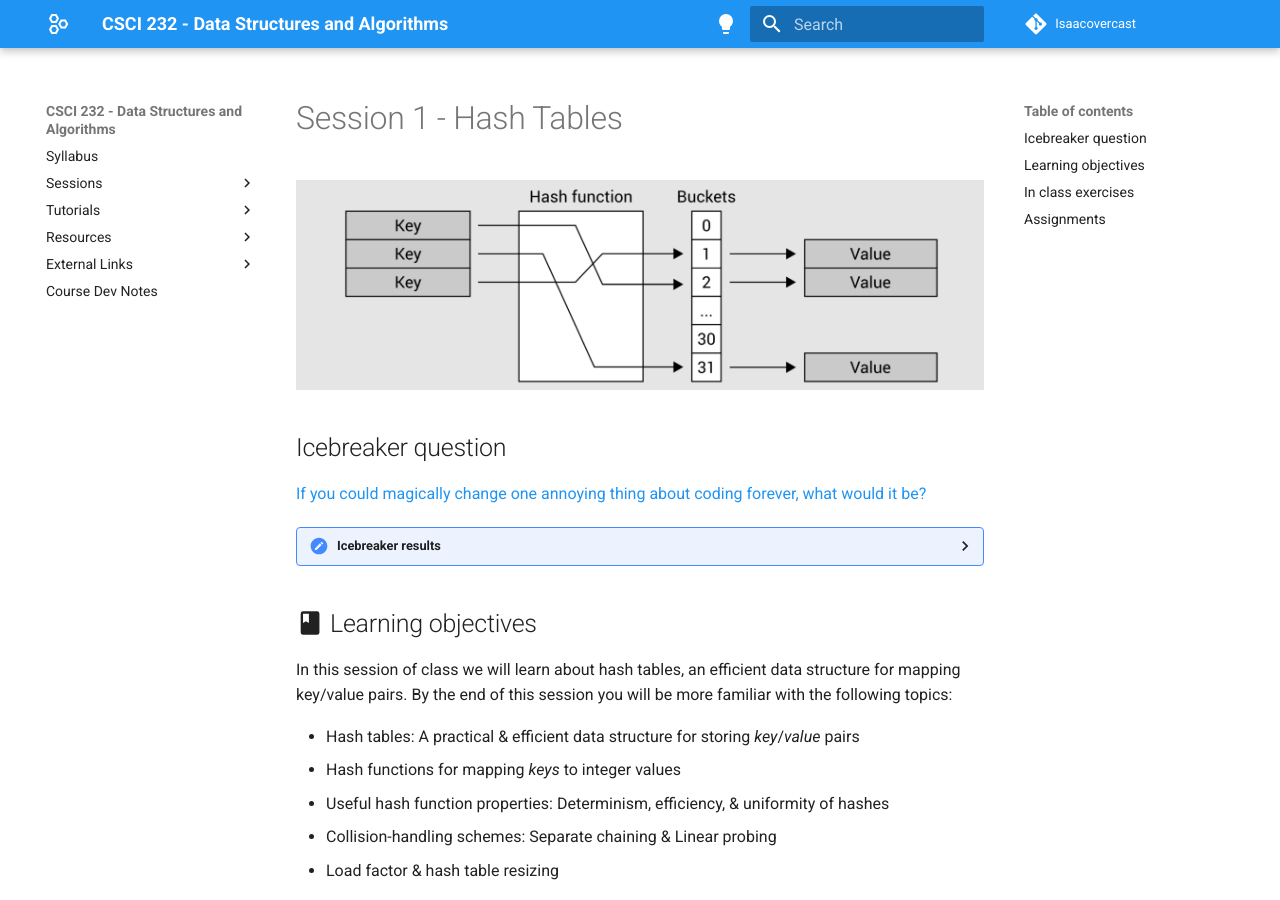
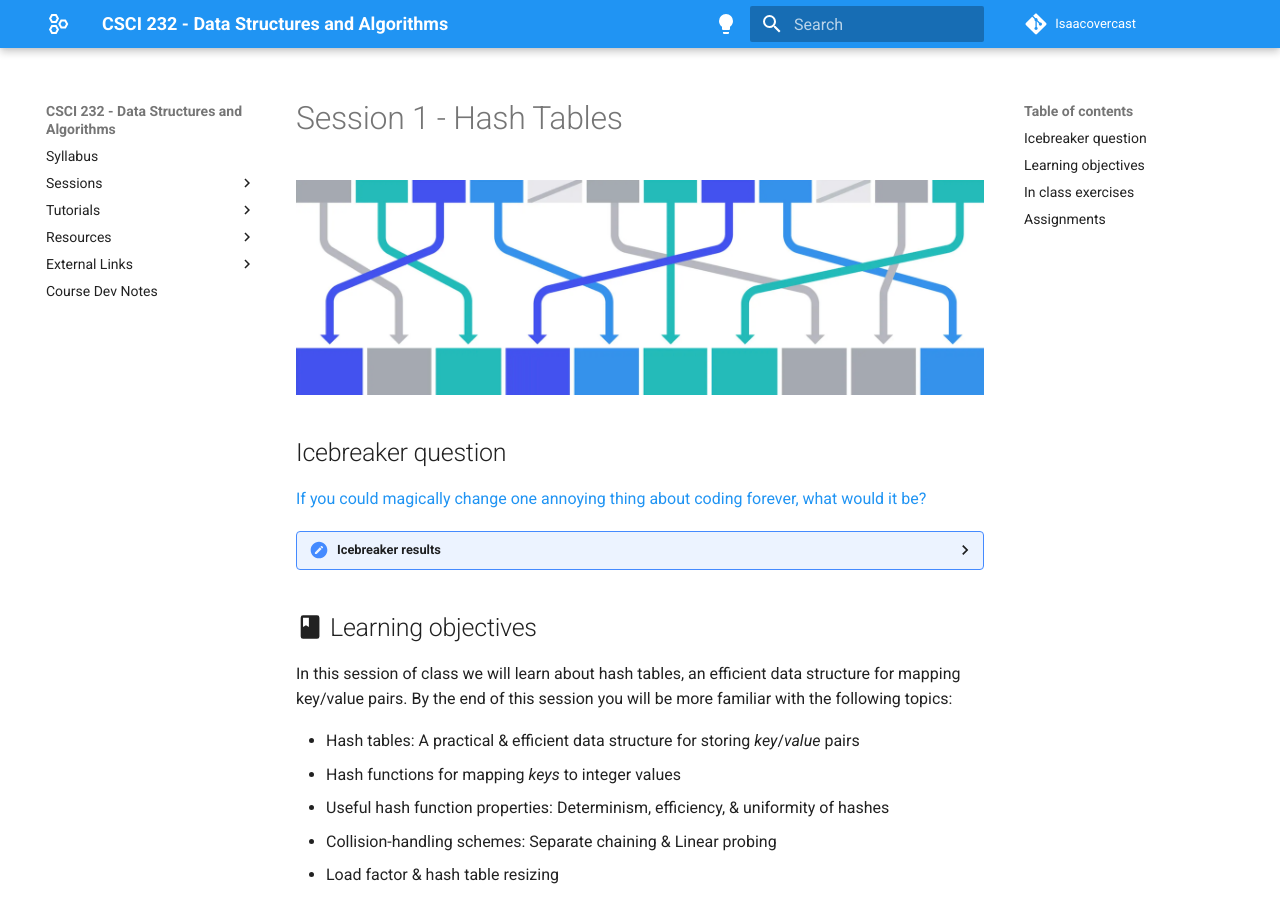
Before and after one commit to isaacovercast/CSCI232, an MkDocs documentation site: the page built from docs/sessions/session-1.md, in a window 1280 px wide and 900 px high. Built offline with MkDocs 1.6.1 and Material for MkDocs 9.7.7, drawn with Linux system fonts in a browser that asks for light colours; nearby versions of some CDN libraries; emoji names are drawn with the system emoji font; a style sheet for code colours, icons or effects is not loaded.

Commit message:
change session-1 banners

```diff
--- a/docs/sessions/session-1.md
+++ b/docs/sessions/session-1.md
@@ -5,10 +5,16 @@
 day: Mo
 ---
 
+
 <figure markdown="span">
-  ![hackers-1](../assets/images/HashTableDiagram.png)
+  ![hackers-1](../assets/images/HashTableDiagram2.png)
 </figure>
 
+<!--
+
+<p align="center">
+<img src="../../assets/images/HashTableDiagram2.png" height="10"></p>
+-->
 ## Icebreaker question
 [If you could magically change one annoying thing about coding forever, what would it be?](https://www.menti.com/alfkdjwcnv51)
 
@@ -53,13 +59,5 @@
 
 -----------------------------------------------------
 
-<!--<img src="../../assets/images/BenderHash.png" width="400" height="400" class="center"/> -->
-
 <p align="center">
-<img src="../../assets/images/BenderHash.png" width="400" height="400"></a></p>
-
-<!--
-<figure style>
-  ![hackers-1](../assets/images/BenderHash.png)
-</figure>
--->
+<img src="../../assets/images/BugsHashTable.png" width="400" height="400"></p>
```
Also changed, not shown: docs/assets/images/BugsHashTable.png (added), docs/assets/images/HashTableDiagram2.png (added).
